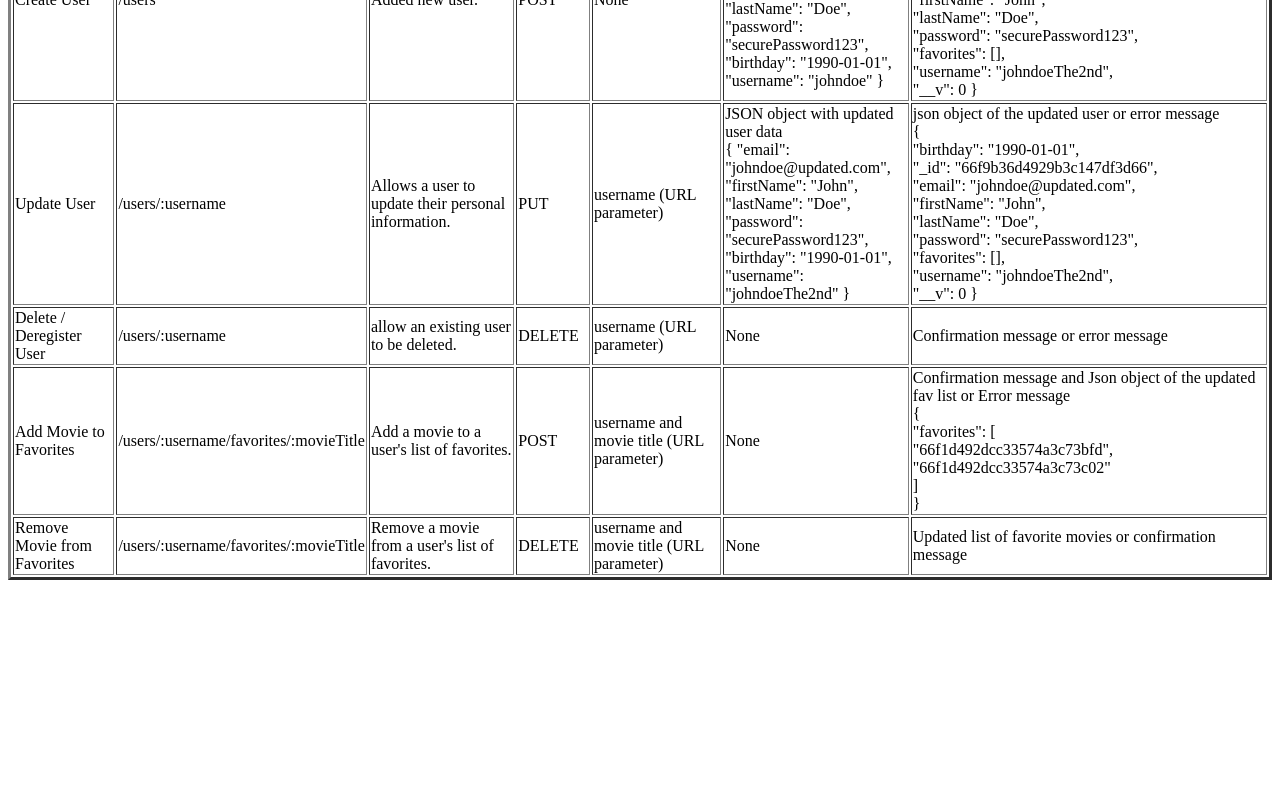
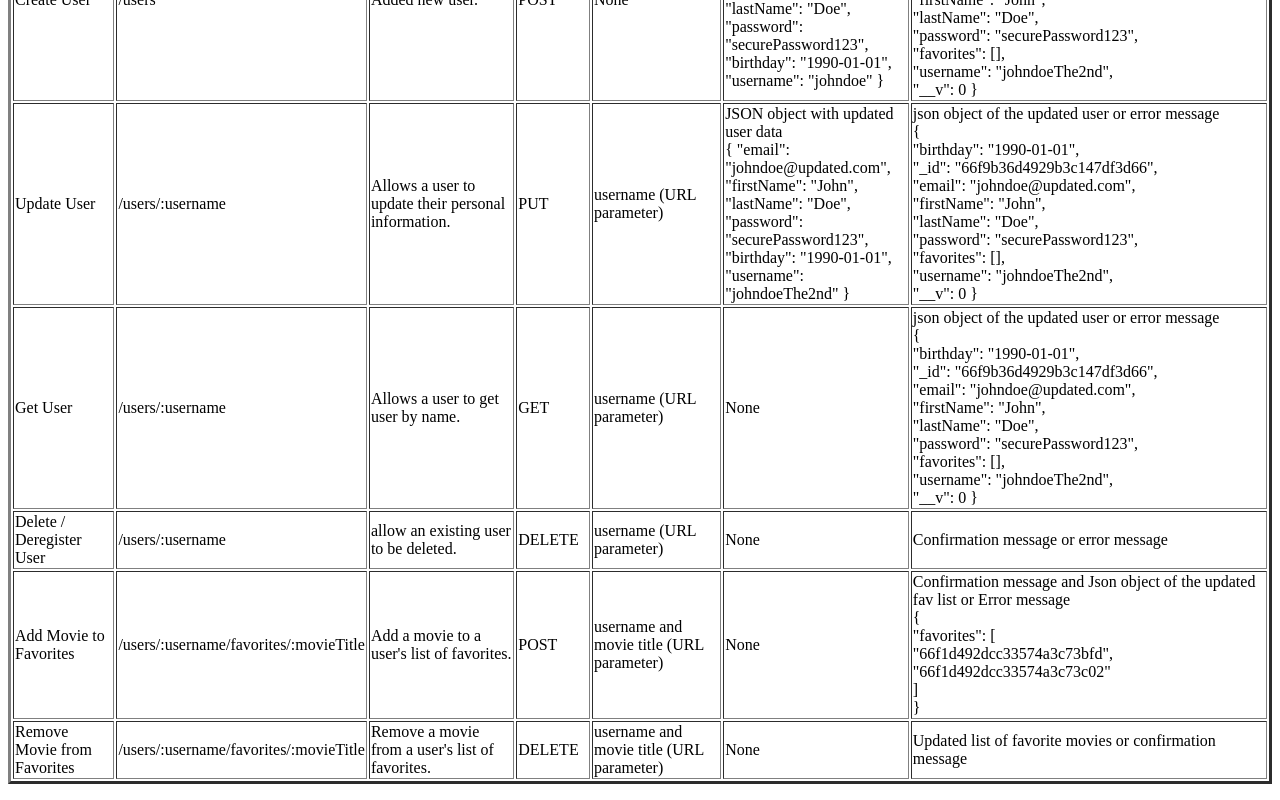
Before and after one commit to plumbz/movie-api, a website: page public/documentation.html in a window 1280 px wide. Shown: the part 1054-1854 px from the top of the page. Before the commit the page ends 1650 px from the top, so only its background shows below. Drawn offline with Linux system fonts and the light colour scheme.

Commit message:
update documentation

```diff
--- a/public/documentation.html
+++ b/public/documentation.html
@@ -12,8 +12,10 @@
     <body>
         <h1>Movie Api Documentation.</h1>
         <p>
-        Welcome to the documentation of Movie API. This API allows the user to recieve information about movies, directors' Bio, and genres.
-        The Movie API allows users to create a profile to save a list of thier favorite movies as well as to delete them. This API is built using Node.js, Express, Body- Parser and UUI.
+            Welcome to the documentation of Movie API. This API allows the user to recieve information about movies,
+            directors' Bio, and genres.
+            The Movie API allows users to create a profile to save a list of thier favorite movies as well as to delete
+            them. This API is built using Node.js, Express, Body- Parser and UUI.
         <table border="3">
             <thead>
                 <tr>
@@ -80,7 +82,8 @@
                         },<br>
                         "_id": "66f1d492dcc33574a3c73c01",<br>
                         "title": "Avatar",<br>
-                            "description": "A marine on an alien planet becomes torn between following orders and protecting the world he feels is his home.",<br>
+                        "description": "A marine on an alien planet becomes torn between following orders and protecting
+                        the world he feels is his home.",<br>
                         "imagePath": "/images/avatar.jpg",<br>
                         "featured": false
                         } </td>
@@ -179,6 +182,29 @@
                         }
                     </td>
                 </tr>
+                <!-- Get User -->
+                <tr>
+                    <td>Get User</td>
+                    <td>/users/:username</td>
+                    <td>Allows a user to get user by name.</td>
+                    <td>GET</td>
+                    <td>username (URL parameter)</td>
+                    <td>None<br>
+                    </td>
+                    <td>json object of the updated user or error message <br>
+                        {<br>
+                        "birthday": "1990-01-01",<br>
+                        "_id": "66f9b36d4929b3c147df3d66",<br>
+                        "email": "johndoe@updated.com",<br>
+                        "firstName": "John",<br>
+                        "lastName": "Doe",<br>
+                        "password": "securePassword123",<br>
+                        "favorites": [],<br>
+                        "username": "johndoeThe2nd",<br>
+                        "__v": 0
+                        }
+                    </td>
+                </tr>
                 <!-- Delete User -->
                 <tr>
                     <td>Delete / Deregister User</td>
```
Lines whose indentation alone changed are shown as unchanged.
